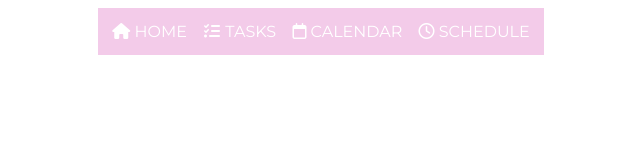
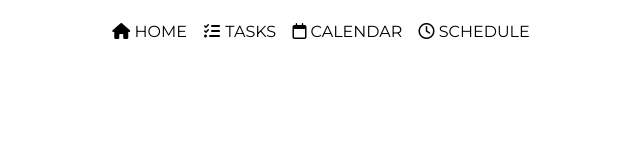
Before and after one commit to Voidedfx/N.so_widgy, a plain HTML site: page index.html in a window 1280 px wide. Shown: the whole page, without its empty margins (319-959 px from the left). Drawn offline with Linux system fonts and the light colour scheme.

Commit message:
Update index.html

```diff
--- a/index.html
+++ b/index.html
@@ -34,7 +34,7 @@
 		}
 
 		.navMenu a {
-			color: #FFFFFF;
+			color: #000000;
 			text-decoration: none;
 			text-transform: uppercase;
 			display: inline-block;
@@ -64,11 +64,11 @@
 
 <body>
 
-	<nav class="navMenu background rcorners3 notion-embed__container">
-		<a id="home" onclick="navigate(this.id)" href="#"> <i class="fa-solid fa-house" style="color: #ffffff;"></i> Home</a>
-   	        <a id="tasks" onclick="navigate(this.id)" href="#"> <i class="fa-solid fa-list-check" style="color: #ffffff;"></i> Tasks</a>
-	        <a id="calendar" onclick="navigate(this.id)" href="#"> <i class="fa-regular fa-calendar" style="color: #ffffff;"></i> Calendar</a>
-		<a id="schedule" onclick="navigate(this.id)" href="#"> <i class="fa-regular fa-clock" style="color: #ffffff;"></i> Schedule</a>
+	<nav class="navMenu rcorners3 notion-embed__container">
+		<a id="home" onclick="navigate(this.id)" href="#"> <i class="fa-solid fa-house" style="color: #000000;"></i> Home</a>
+   	        <a id="tasks" onclick="navigate(this.id)" href="#"> <i class="fa-solid fa-list-check" style="color: #000000;"></i> Tasks</a>
+	        <a id="calendar" onclick="navigate(this.id)" href="#"> <i class="fa-regular fa-calendar" style="color: #000000;"></i> Calendar</a>
+		<a id="schedule" onclick="navigate(this.id)" href="#"> <i class="fa-regular fa-clock" style="color: #000000;"></i> Schedule</a>
 
 
 	</nav>
```
